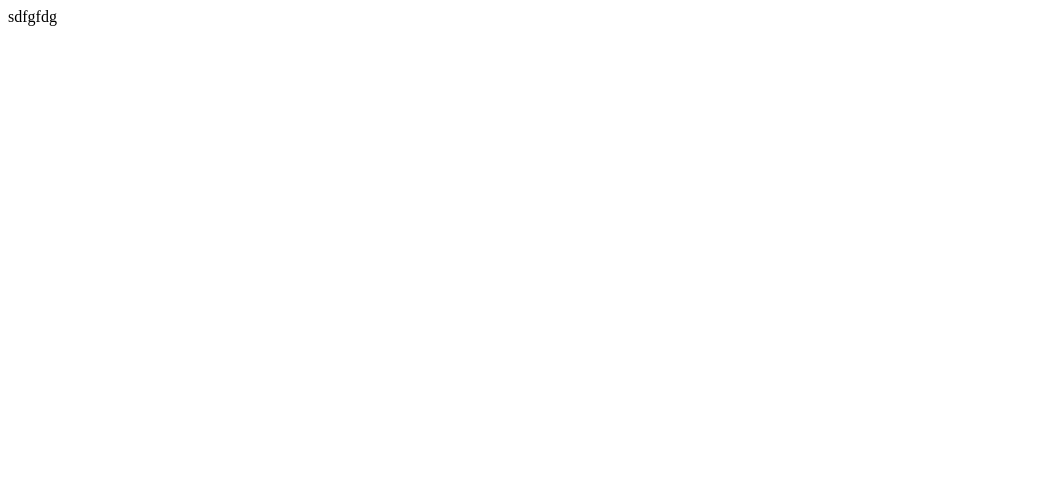
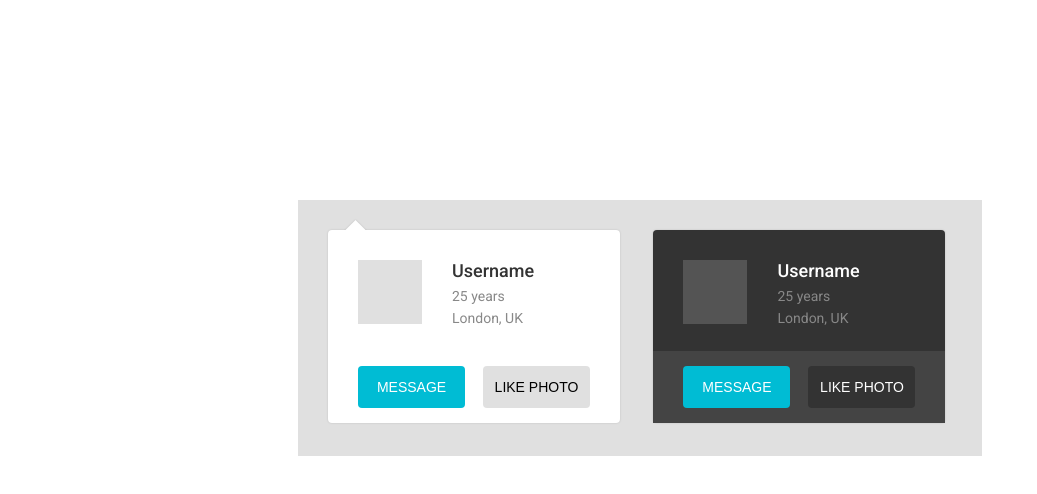
Before and after one commit to ucozlab/notification, a website: page index.html in a window 1280 px wide. Shown: the whole page, without its empty margins (0-1037 px from the left). Drawn offline with Linux system fonts and the light colour scheme.

Commit message:
almost finished

```diff
--- a/index.html
+++ b/index.html
@@ -3,11 +3,39 @@
 <head>
     <meta charset="UTF-8">
     <title>Title</title>
+    <link href="https://fonts.googleapis.com/css?family=Roboto:300,400,500,700&amp;subset=cyrillic-ext,latin-ext" rel="stylesheet">
     <link rel="stylesheet" href="dist/style.css">
 </head>
 <body>
     <div class="wrapper">
-        sdfgfdg
+        <div class="tooltip tooltip--top">
+            <div class="tooltip-content">
+                <div class="tooltip-avatar"></div>
+                <div class="tooltip-info">
+                    <h3 class="tooltip-info__name">Username</h3>
+                    <span class="tooltip-info__age">25 years</span>
+                    <span class="tooltip-info__city">London, UK</span>
+                </div>
+            </div>
+            <div class="tooltip-buttons">
+                <button type="button" class="tooltip-buttons__message">MESSAGE</button>
+                <button type="button" class="tooltip-buttons__like">LIKE PHOTO</button>
+            </div>
+        </div>
+        <div class="tooltip tooltip--black tooltip--right">
+            <div class="tooltip-content">
+                <div class="tooltip-avatar"></div>
+                <div class="tooltip-info">
+                    <h3 class="tooltip-info__name">Username</h3>
+                    <span class="tooltip-info__age">25 years</span>
+                    <span class="tooltip-info__city">London, UK</span>
+                </div>
+            </div>
+            <div class="tooltip-buttons">
+                <button type="button" class="tooltip-buttons__message">MESSAGE</button>
+                <button type="button" class="tooltip-buttons__like">LIKE PHOTO</button>
+            </div>
+        </div>
     </div>
 </body>
 </html>
--- a/src/config.scss
+++ b/src/config.scss
@@ -0,0 +1,10 @@
+$white: #ffffff;
+$black: #333333;
+$black2: #444444;
+$black3: #545454;
+$gray: #e0e0e0;
+$gray2: #aaaaaa;
+$gray3: #888888;
+$blue: #00bcd4;
+
+$transition: all 0.3s ease;
--- a/src/main.scss
+++ b/src/main.scss
@@ -0,0 +1,11 @@
+body {
+  color: $black;
+  font-family: 'Roboto', Arial, sans-serif;
+  font-size: 14px;
+}
+.wrapper {
+  margin: 200px auto;
+  width: 684px;
+  background-color: $gray;
+  padding: 30px;
+}
--- a/src/style.scss
+++ b/src/style.scss
@@ -1,3 +1,4 @@
 @import "config";
 @import "normalize";
+@import "main";
 @import "tooltip";
--- a/src/tooltip.scss
+++ b/src/tooltip.scss
@@ -0,0 +1,111 @@
+.tooltip {
+  background-color: $white;
+  box-shadow: 0 0 2px fade_out($black, 0.8);
+  border-radius: 4px;
+  width: 292px;
+  display: inline-block;
+  position: relative;
+  &-content {
+    padding: 30px 30px 0 30px;
+  }
+  &-avatar {
+    width: 64px;
+    height: 64px;
+    float: left;
+    background-color: $gray;
+  }
+  &-info {
+    color: $gray3;
+    overflow: hidden;
+    padding-left: 30px;
+    &__name {
+      font-size: 18px;
+      font-weight: 500;
+      margin: 0;
+      color: $black;
+    }
+    &__age {
+      display: block;
+      margin: 7px 0 6px 0;
+    }
+  }
+  &-buttons {
+    clear: both;
+    padding: 15px 30px;
+    margin-top: 25px;
+    overflow: hidden;
+    button {
+      appearance: none;
+      border: 0;
+      line-height: 40px;
+      border-radius: 4px;
+      text-align: center;
+      text-transform: uppercase;
+      transition: $transition;
+      width: 107px;
+      font-size: 14px;
+    }
+    &__message {
+      float: left;
+      color: $white;
+      background-color: $blue;
+      &:hover {
+        background-color: darken($blue, 5%);
+      }
+    }
+    &__like {
+      float: right;
+      background-color: $gray;
+      &:hover {
+        background-color: darken($gray, 5%);
+      }
+    }
+  }
+  &--right {
+    margin-left: 30px;
+  }
+  &--top {
+    &:before {
+      content: "";
+      display: block;
+      width: 15px;
+      height: 15px;
+      position: absolute;
+      transform: rotate(45deg);
+      top: -7px;
+      left: 20px;
+      background-color: $white;
+      box-shadow: 0 0 2px fade_out($black, 0.8);
+    }
+    &:after {
+      content: "";
+      display: block;
+      width: 27px;
+      height: 15px;
+      position: absolute;
+      top: 0;
+      left: 15px;
+      background-color: $white;
+    }
+  }
+  &--black {
+    background-color: $black;
+    color: $white;
+    .tooltip-avatar {
+      background-color: $black3;
+    }
+    .tooltip-info__name {
+      color: $white;
+    }
+    .tooltip-buttons {
+      background-color: $black2;
+      &__like {
+        color: $white;
+        background-color: $black;
+        &:hover {
+          background-color: darken($black, 5%);
+        }
+      }
+    }
+  }
+}
```
Also changed, not shown: dist/style.css, 1 other file.
